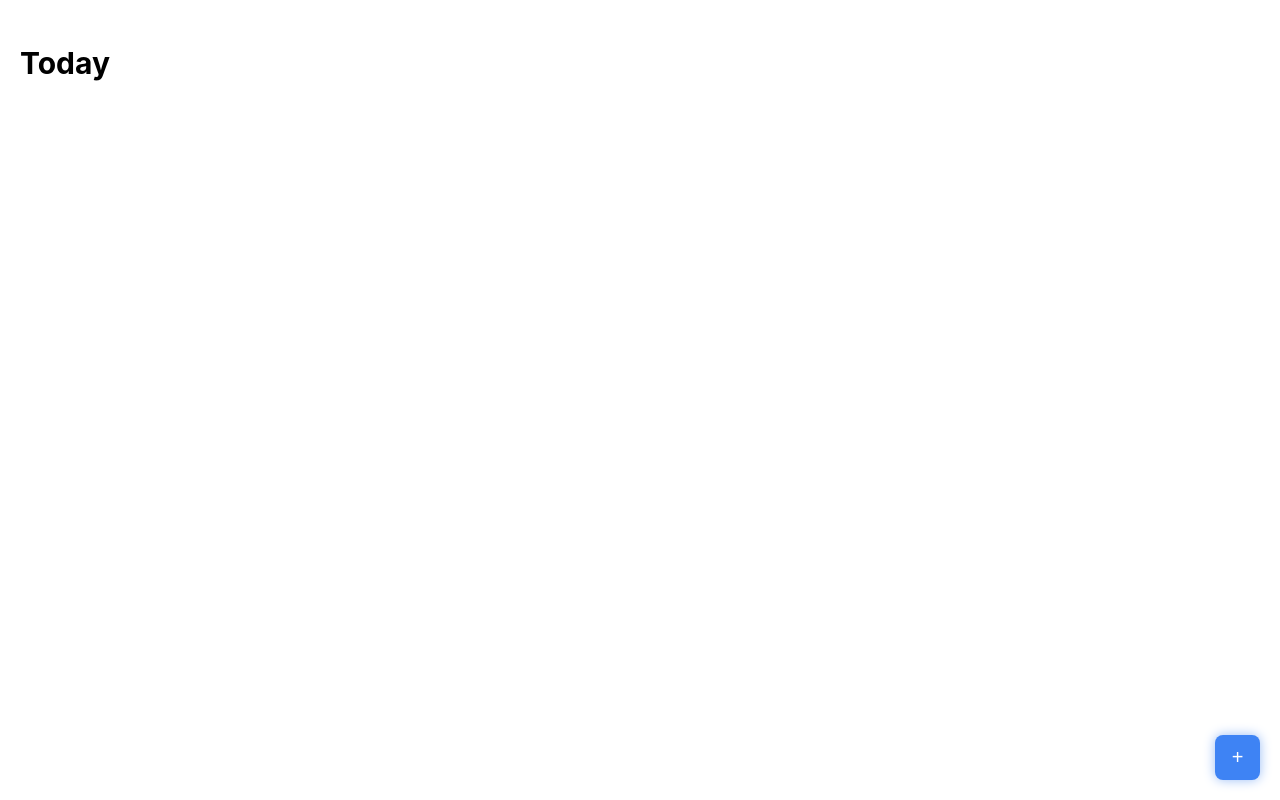
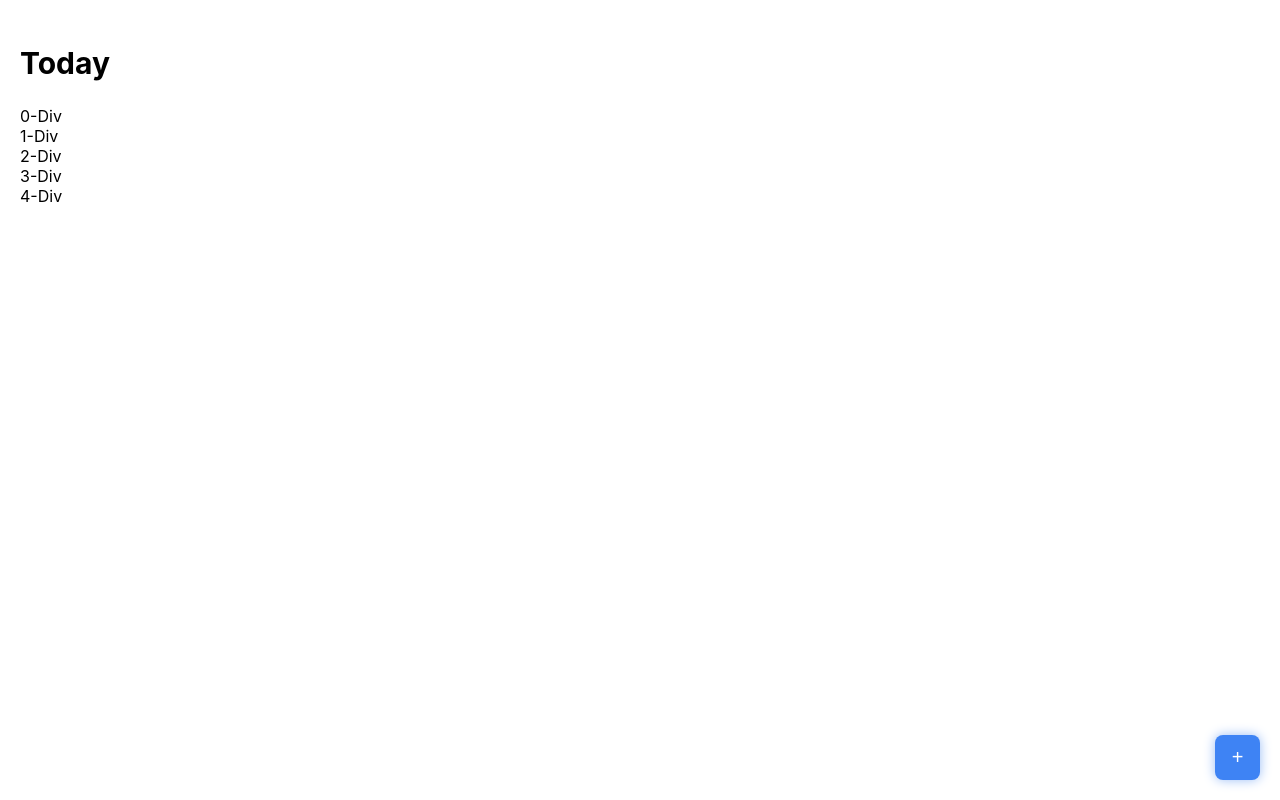
Before and after one commit to JoaoTony/my-todo-list, a Next.js app: page / in a window 1280 px wide. Built offline with nearby package versions, Linux system fonts and the light colour scheme.

Commit message:
feat: todo list section

```diff
--- a/screens/home/home.styles.ts
+++ b/screens/home/home.styles.ts
@@ -7,8 +7,6 @@ export const Container = styled.div`
   padding: 20px;
 
   background-color: #fff;
-
-  box-sizing: border-box !important;
 `;
 
 export const Navbar = styled.nav`
@@ -25,3 +23,9 @@ export const ButtonAdd = styled(Button)`
   bottom: 20px;
   right: 20px;
 `;
+
+export const CardList = styled.div`
+  display: flex;
+  flex-direction: column;
+  width: 100%;
+`;
--- a/screens/home/index.tsx
+++ b/screens/home/index.tsx
@@ -1,17 +1,34 @@
 import { FC } from 'react';
 
 import {
-  Container, Title, Navbar, ButtonAdd,
+  Container,
+  Title,
+  Navbar,
+  ButtonAdd,
+  CardList,
 } from './home.styles';
 
-const Home: FC = () => (
+const Home: FC = () => {
+  const todoList = [0, 1, 2, 3, 4];
+
+  return (
     <Container>
       <Navbar>
         <Title>Today</Title>
       </Navbar>
 
+      <CardList>
+        {todoList.map((item) => (
+          <div>
+            {item}
+            -Div
+          </div>
+        ))}
+      </CardList>
+
       <ButtonAdd size="AUTO">+</ButtonAdd>
     </Container>
   );
+};
 
 export default Home;
```
Lines whose indentation alone changed are shown as unchanged.
